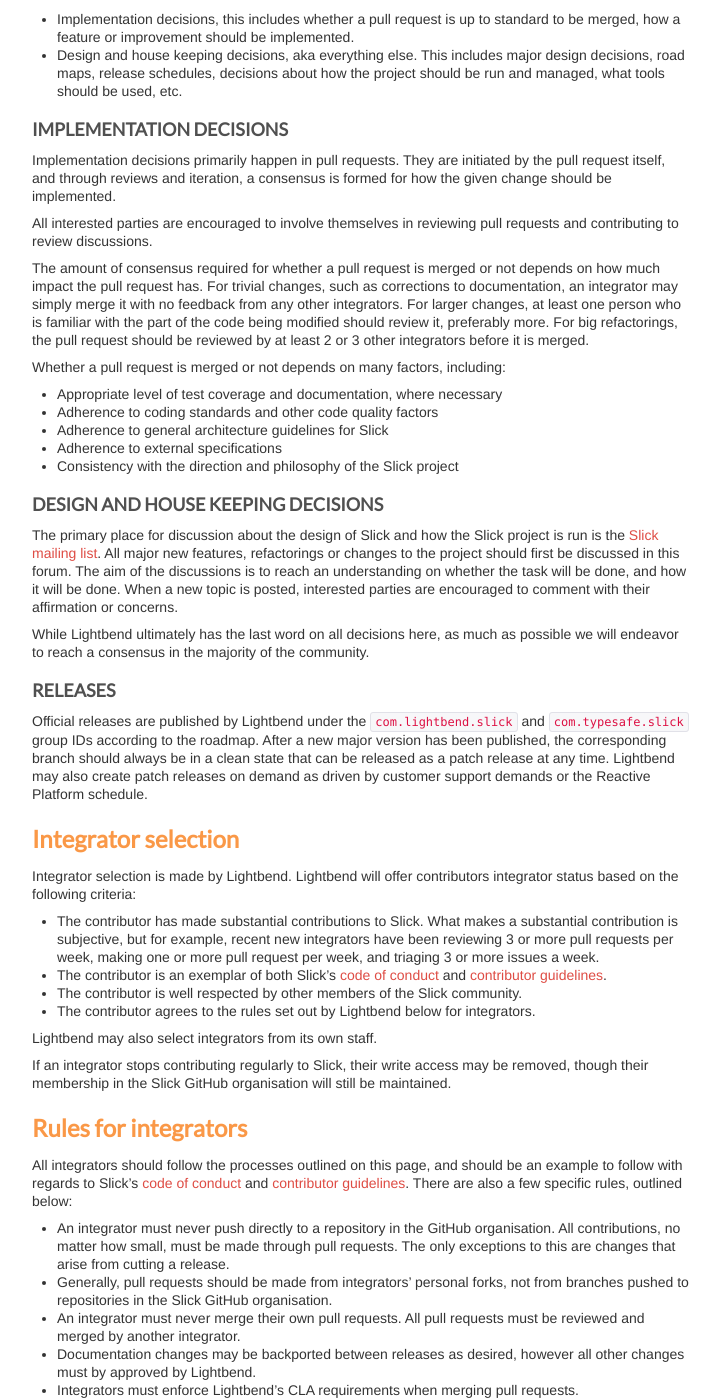
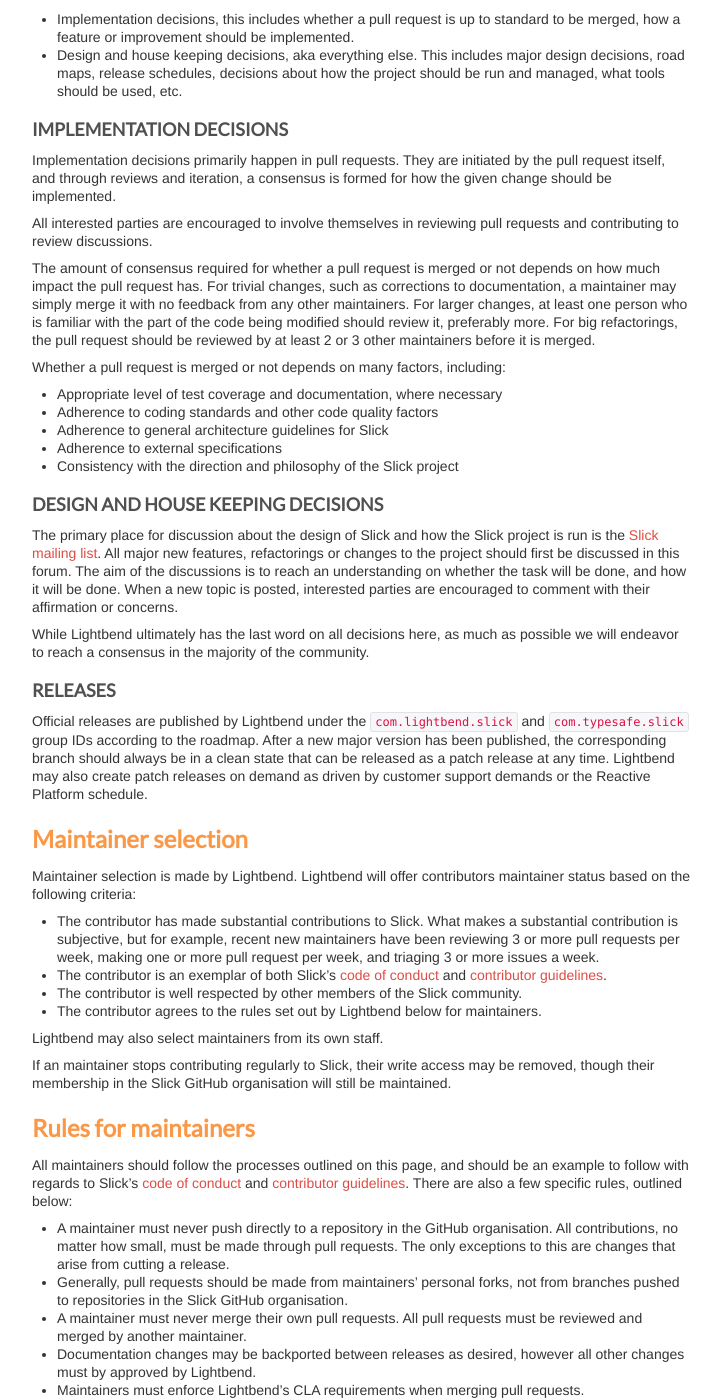
Before and after one commit to slick/slick.github.com, a Jekyll site: the page built from community/process.md, in a window 1280 px wide and 1400 px high, scrolled down 1163 px. Shown: the whole window, without its empty margins (138-859 px from the left). Built offline with Jekyll 4.4.1, drawn with Linux system fonts in a browser that asks for light colours; some of the changed text lies outside the part shown.

Commit message:
Rename “integrator” to “maintainer”, add maintainer list

```diff
--- a/community/process.md
+++ b/community/process.md
@@ -34,11 +34,11 @@
 * Running, speaking at or contributing to user groups focussed on Slick
 * Speaking at conferences, blogging about or otherwise promoting Slick
 
-### Integrators
+### Maintainers
 
-An integrator is anyone with write access to the source code and documentation of the Slick project, or one of the projects that come under the [slick](https://github.com/slick) GitHub organization.  A current list of all integrators can be found on the main [Community](/community/) page.
+A maintainer is anyone with write access to the source code and documentation of the Slick project, or one of the projects that come under the [slick](https://github.com/slick) GitHub organization.  A current list of all maintainerss can be found on the main [Community](/community/) page.
 
-It should be noted that you do not have to be an integrator to contribute to Slick, and in fact there is nothing in the list of things considered to be contributions that you can't do if you are not a integrator.  In practice, the only thing that integrators can do that contributors can't are adminstration type tasks, such as merging contributions from other contributors, and house keeping tasks in the issue tracker such as closing fixed or invalid issues.
+It should be noted that you do not have to be an maintainer to contribute to Slick, and in fact there is nothing in the list of things considered to be contributions that you can't do if you are not a maintainer.  In practice, the only thing that maintainers can do that contributors can't are adminstration type tasks, such as merging contributions from other contributors, and house keeping tasks in the issue tracker such as closing fixed or invalid issues.
 
 ## Decision making
 
@@ -53,7 +53,7 @@
 
 All interested parties are encouraged to involve themselves in reviewing pull requests and contributing to review discussions.
 
-The amount of consensus required for whether a pull request is merged or not depends on how much impact the pull request has.  For trivial changes, such as corrections to documentation, an integrator may simply merge it with no feedback from any other integrators.  For larger changes, at least one person who is familiar with the part of the code being modified should review it, preferably more.  For big refactorings, the pull request should be reviewed by at least 2 or 3 other integrators before it is merged.
+The amount of consensus required for whether a pull request is merged or not depends on how much impact the pull request has.  For trivial changes, such as corrections to documentation, a maintainer may simply merge it with no feedback from any other maintainers.  For larger changes, at least one person who is familiar with the part of the code being modified should review it, preferably more.  For big refactorings, the pull request should be reviewed by at least 2 or 3 other maintainers before it is merged.
 
 Whether a pull request is merged or not depends on many factors, including:
 
@@ -73,26 +73,26 @@
 
 Official releases are published by Lightbend under the `com.lightbend.slick` and `com.typesafe.slick` group IDs according to the roadmap.  After a new major version has been published, the corresponding branch should always be in a clean state that can be released as a patch release at any time.  Lightbend may also create patch releases on demand as driven by customer support demands or the Reactive Platform schedule.
 
-## Integrator selection
+## Maintainer selection
 
-Integrator selection is made by Lightbend.  Lightbend will offer contributors integrator status based on the following criteria:
+Maintainer selection is made by Lightbend.  Lightbend will offer contributors maintainer status based on the following criteria:
 
-* The contributor has made substantial contributions to Slick.  What makes a substantial contribution is subjective, but for example, recent new integrators have been reviewing 3 or more pull requests per week, making one or more pull request per week, and triaging 3 or more issues a week.
+* The contributor has made substantial contributions to Slick.  What makes a substantial contribution is subjective, but for example, recent new maintainers have been reviewing 3 or more pull requests per week, making one or more pull request per week, and triaging 3 or more issues a week.
 * The contributor is an exemplar of both Slick's [code of conduct](/community/conduct) and [contributor guidelines](https://github.com/slick/slick/blob/master/CONTRIBUTING.md).
 * The contributor is well respected by other members of the Slick community.
-* The contributor agrees to the rules set out by Lightbend below for integrators.
+* The contributor agrees to the rules set out by Lightbend below for maintainers.
 
-Lightbend may also select integrators from its own staff.
+Lightbend may also select maintainers from its own staff.
 
-If an integrator stops contributing regularly to Slick, their write access may be removed, though their membership in the Slick GitHub organisation will still be maintained.
+If an maintainer stops contributing regularly to Slick, their write access may be removed, though their membership in the Slick GitHub organisation will still be maintained.
 
-## Rules for integrators
+## Rules for maintainers
 
-All integrators should follow the processes outlined on this page, and should be an example to follow with regards to Slick's [code of conduct](/community/conduct) and [contributor guidelines](https://github.com/slick/slick/blob/master/CONTRIBUTING.md).  There are also a few specific rules, outlined below:
+All maintainers should follow the processes outlined on this page, and should be an example to follow with regards to Slick's [code of conduct](/community/conduct) and [contributor guidelines](https://github.com/slick/slick/blob/master/CONTRIBUTING.md).  There are also a few specific rules, outlined below:
 
-* An integrator must never push directly to a repository in the GitHub organisation.  All contributions, no matter how small, must be made through pull requests.  The only exceptions to this are changes that arise from cutting a release.
-* Generally, pull requests should be made from integrators' personal forks, not from branches pushed to repositories in the Slick GitHub organisation.
-* An integrator must never merge their own pull requests.  All pull requests must be reviewed and merged by another integrator.
+* A maintainer must never push directly to a repository in the GitHub organisation.  All contributions, no matter how small, must be made through pull requests.  The only exceptions to this are changes that arise from cutting a release.
+* Generally, pull requests should be made from maintainers' personal forks, not from branches pushed to repositories in the Slick GitHub organisation.
+* A maintainer must never merge their own pull requests.  All pull requests must be reviewed and merged by another maintainer.
 * Documentation changes may be backported between releases as desired, however all other changes must by approved by Lightbend.
-* Integrators must enforce Lightbend's CLA requirements when merging pull requests.
+* Maintainers must enforce Lightbend's CLA requirements when merging pull requests.
 * When closing issues or pull requests, remember that we are dealing with people.  Be kind and helpful, pointing people in the right direction.  For example, if someone raises an issue that is really a question, when closing the issue, direct them to the mailing list, providing a link to the mailing list, and if possible, a brief answer to the question.
```
Also changed, not shown: community/index.md (+9 -2 lines).
